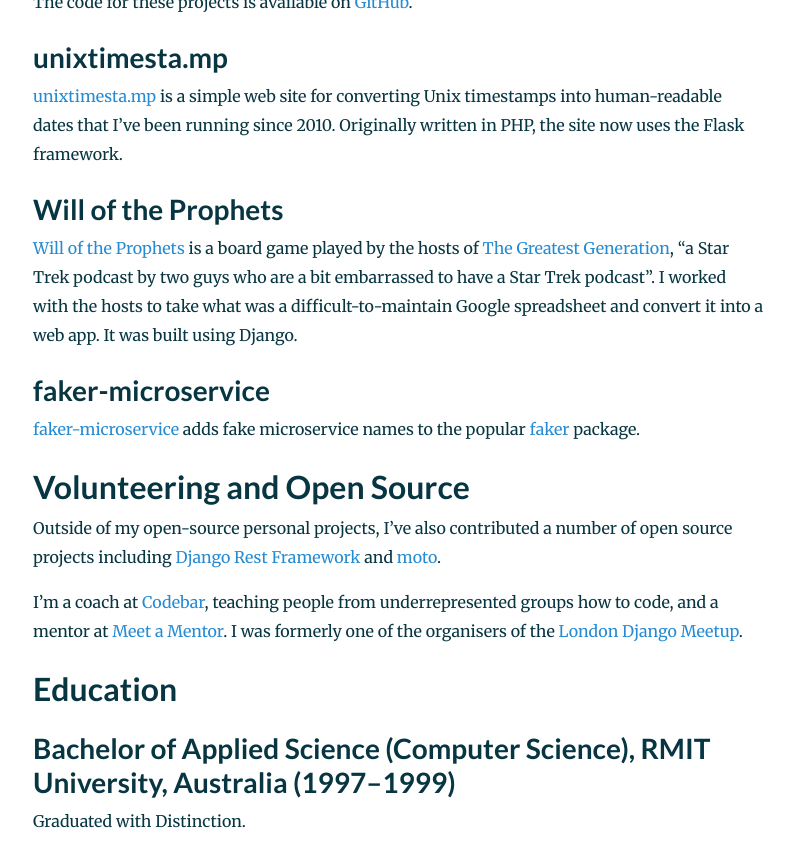
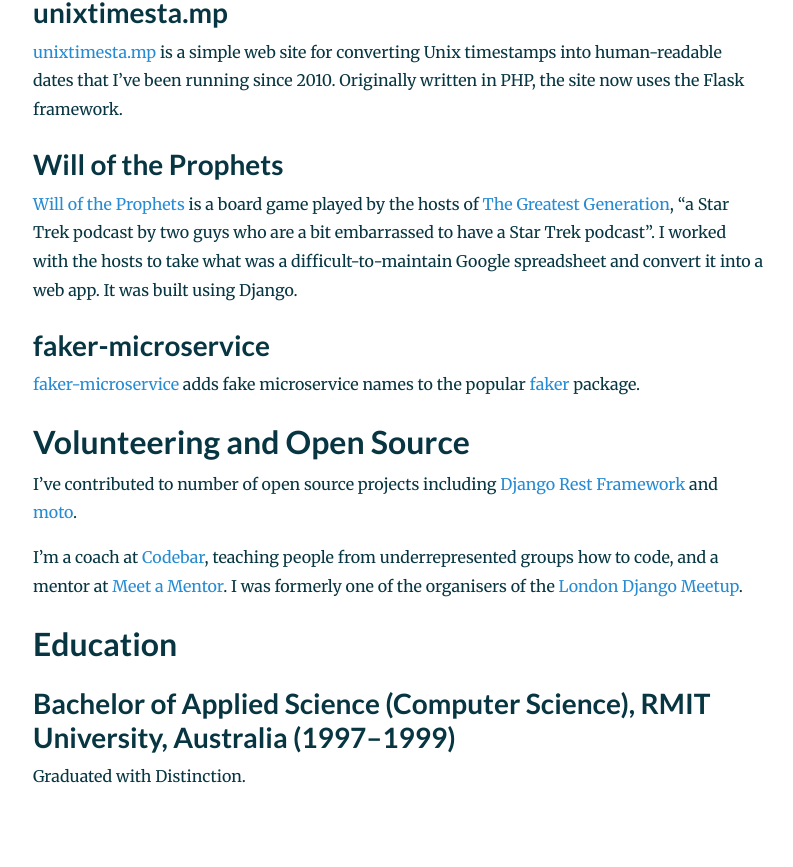
Before and after one commit to craiga/craiga.id.au, a Jekyll site: the page built from cv.markdown, in a window 1280 px wide and 900 px high, scrolled down 1983 px. Shown: the top 867 px of the window, without its empty margins (52-845 px from the left). Built offline with Jekyll 4.4.1, drawn with Linux system fonts in a browser that asks for light colours; our own code applies the rules of GitHub Pages for plain Markdown files; some of the changed text lies outside the part shown.

Commit message:
Edits to CV

```diff
--- a/_sass/craiga.scss
+++ b/_sass/craiga.scss
@@ -45,7 +45,7 @@
 @import "rouge";
 
 .text-sans-serif {
-   font-family: $font-family-sans-serif;
+  font-family: $font-family-sans-serif;
 }
 
 $headings-margin-top: $spacer * 1.5;
--- a/cv.markdown
+++ b/cv.markdown
@@ -76,7 +74,7 @@
 
 ## Volunteering and Open Source
 
-Outside of my open-source personal projects, I've also contributed a number of open source projects including [Django Rest Framework](https://www.django-rest-framework.org) and [moto](http://getmoto.org).
+I've contributed to number of open source projects including [Django Rest Framework](https://www.django-rest-framework.org) and [moto](http://getmoto.org).
 
 I'm a coach at [Codebar](http://codebar.io), teaching people from underrepresented groups how to code, and a mentor at [Meet a Mentor](http://meetamentor.co.uk). I was formerly one of the organisers of the [London Django Meetup](https://www.djangolondon.com).
 
```
Also changed, not shown: other parts of cv.markdown (+1 -3 lines), 2 other files.
